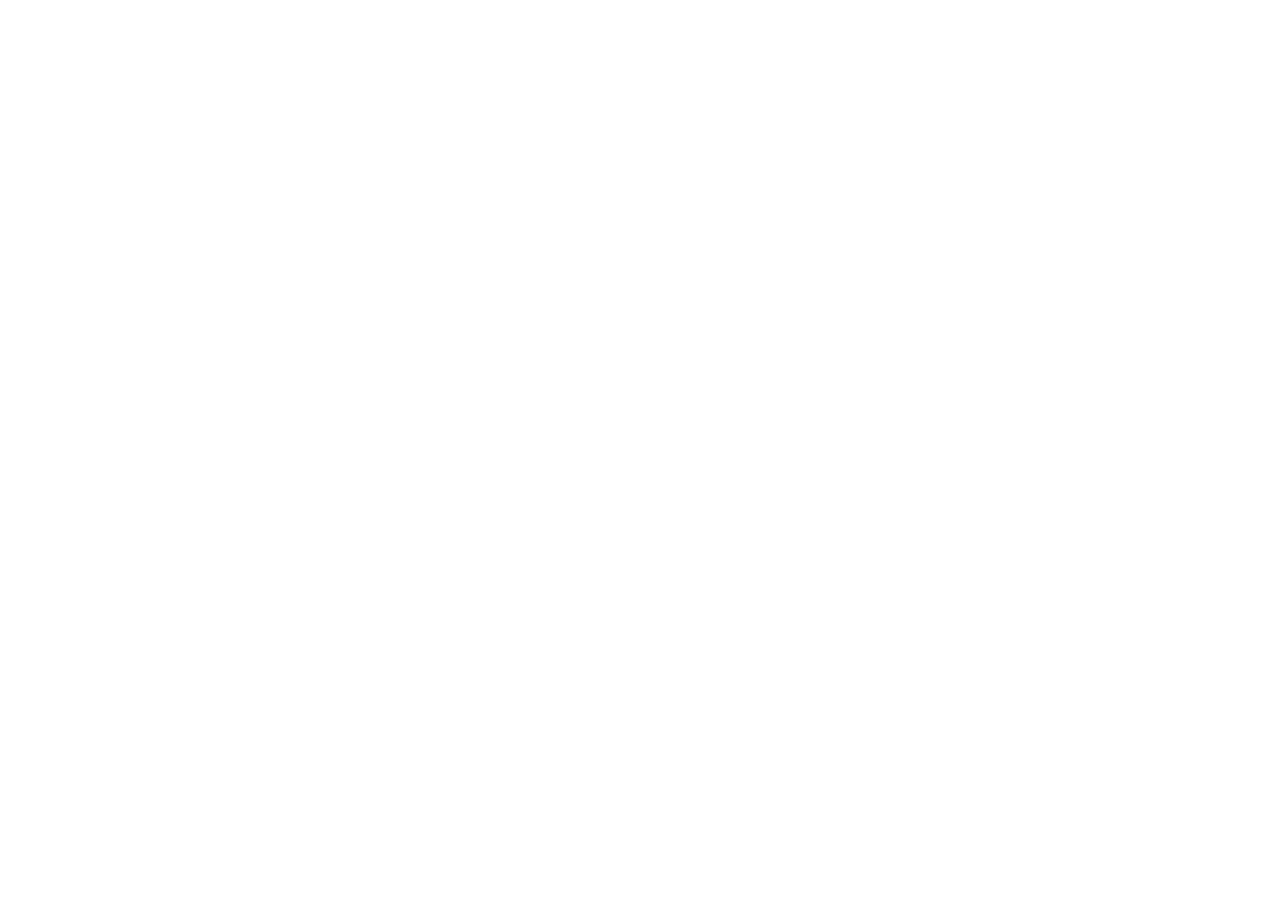
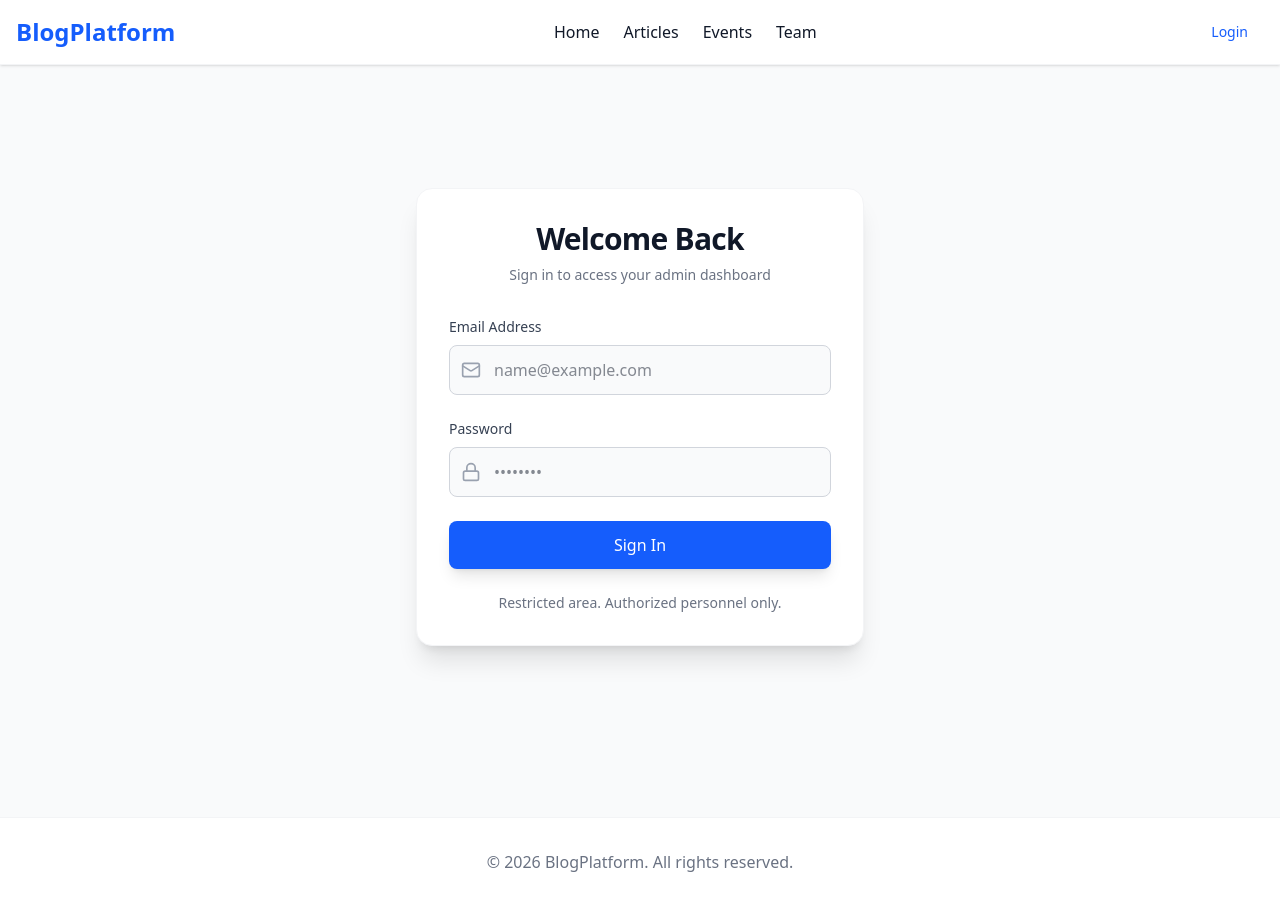
Before and after one commit to zoubaax/blog, a React app in the folder frontend/: page /login in a window 1280 px wide. Before the commit this address had no page. Before the commit the page ends 800 px from the top, so only its background shows below. Built offline with nearby package versions, Linux system fonts and the light colour scheme; no server answers; the HTML template or start-up script is replaced by a standard one.

Commit message:
Admin Auth UI

```diff
--- a/frontend/src/App.jsx
+++ b/frontend/src/App.jsx
@@ -1,6 +1,8 @@
 import { BrowserRouter, Routes, Route } from 'react-router-dom';
 import MainLayout from './layouts/MainLayout';
 import Home from './pages/Home';
+import Login from './pages/Login';
+import Dashboard from './pages/Dashboard';
 
 function App() {
   return (
@@ -8,6 +10,8 @@
       <Routes>
         <Route path="/" element={<MainLayout />}>
           <Route index element={<Home />} />
+          <Route path="login" element={<Login />} />
+          <Route path="dashboard" element={<Dashboard />} />
           {/* Add more routes here later */}
           {/* <Route path="articles" element={<Articles />} /> */}
         </Route>
--- /dev/null
+++ b/frontend/src/pages/Dashboard.jsx
@@ -0,0 +1,10 @@
+const Dashboard = () => {
+    return (
+        <div className="space-y-6">
+            <h1 className="text-3xl font-bold text-gray-900">Admin Dashboard</h1>
+            <p className="text-gray-600">Welcome to the admin area.</p>
+        </div>
+    );
+};
+
+export default Dashboard;
--- /dev/null
+++ b/frontend/src/pages/Login.jsx
@@ -0,0 +1,112 @@
+import { useState } from 'react';
+import { useNavigate } from 'react-router-dom';
+import authService from '../services/authService';
+import { Lock, Mail, AlertCircle, Loader2 } from 'lucide-react';
+
+const Login = () => {
+    const navigate = useNavigate();
+    const [formData, setFormData] = useState({
+        email: '',
+        password: '',
+    });
+    const [error, setError] = useState('');
+    const [loading, setLoading] = useState(false);
+
+    const handleChange = (e) => {
+        setFormData({ ...formData, [e.target.name]: e.target.value });
+        setError(''); // Clear error on typing
+    };
+
+    const handleSubmit = async (e) => {
+        e.preventDefault();
+        setLoading(true);
+        setError('');
+
+        try {
+            if (!formData.email || !formData.password) {
+                throw new Error('Please fill in all fields'); // Local validation
+            }
+            await authService.login(formData.email, formData.password);
+
+            // Redirect to dashboard or home
+            navigate('/dashboard');
+        } catch (err) {
+            setError(err || 'Failed to login');
+        } finally {
+            setLoading(false);
+        }
+    };
+
+    return (
+        <div className="min-h-[80vh] flex items-center justify-center px-4">
+            <div className="w-full max-w-md bg-white rounded-2xl shadow-xl overflow-hidden border border-gray-100 p-8 space-y-8">
+                <div className="text-center space-y-2">
+                    <h2 className="text-3xl font-bold text-gray-900 tracking-tight">Welcome Back</h2>
+                    <p className="text-gray-500 text-sm">Sign in to access your admin dashboard</p>
+                </div>
+
+                {error && (
+                    <div className="flex items-center gap-2 p-4 text-sm text-red-700 bg-red-50 rounded-lg border border-red-100 animate-in fade-in slide-in-from-top-2">
+                        <AlertCircle className="w-4 h-4 shrink-0" />
+                        <span>{error}</span>
+                    </div>
+                )}
+
+                <form onSubmit={handleSubmit} className="space-y-6">
+                    <div className="space-y-2">
+                        <label className="text-sm font-medium text-gray-700 block" htmlFor="email">
+                            Email Address
+                        </label>
+                        <div className="relative">
+                            <input
+                                id="email"
+                                name="email"
+                                type="email"
+                                value={formData.email}
+                                onChange={handleChange}
+                                className="w-full px-4 py-3 pl-11 rounded-lg border border-gray-300 focus:ring-2 focus:ring-blue-100 focus:border-blue-500 transition-colors bg-gray-50 focus:bg-white outline-none"
+                                placeholder="name@example.com"
+                                required
+                            />
+                            <Mail className="w-5 h-5 text-gray-400 absolute left-3 top-1/2 -translate-y-1/2" />
+                        </div>
+                    </div>
+
+                    <div className="space-y-2">
+                        <label className="text-sm font-medium text-gray-700 block" htmlFor="password">
+                            Password
+                        </label>
+                        <div className="relative">
+                            <input
+                                id="password"
+                                name="password"
+                                type="password"
+                                value={formData.password}
+                                onChange={handleChange}
+                                className="w-full px-4 py-3 pl-11 rounded-lg border border-gray-300 focus:ring-2 focus:ring-blue-100 focus:border-blue-500 transition-colors bg-gray-50 focus:bg-white outline-none"
+                                placeholder="••••••••"
+                                required
+                            />
+                            <Lock className="w-5 h-5 text-gray-400 absolute left-3 top-1/2 -translate-y-1/2" />
+                        </div>
+                    </div>
+
+                    <button
+                        type="submit"
+                        disabled={loading}
+                        className="w-full flex items-center justify-center gap-2 py-3 px-4 bg-blue-600 hover:bg-blue-700 text-white font-medium rounded-lg shadow-lg hover:shadow-blue-500/25 transition-all disabled:opacity-70 disabled:cursor-not-allowed"
+                    >
+                        {loading && <Loader2 className="w-5 h-5 animate-spin" />}
+                        {loading ? 'Signing in...' : 'Sign In'}
+                    </button>
+
+                    <div className="text-center text-sm text-gray-500">
+                        <span>Restricted area. Authorized personnel only.</span>
+                    </div>
+                </form>
+            </div>
+        </div>
+    );
+};
+
+export default Login;
```
